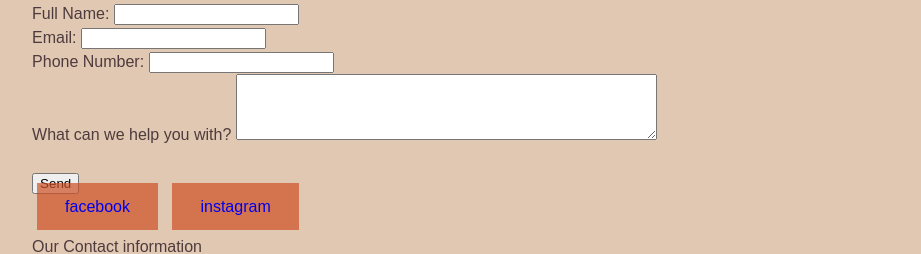
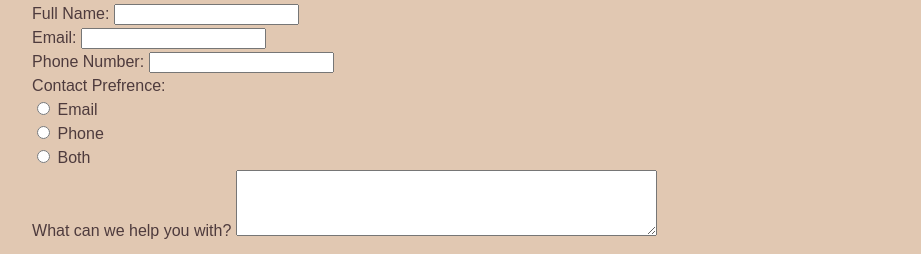
Before and after one commit to TatoaKato/Phillips-Hansen, an Astro site: page /contact in a window 1280 px wide. Shown: the part 566-820 px from the top of the page, without its empty margins (179-1100 px from the left). Built offline with nearby package versions, Linux system fonts and the light colour scheme; Astro itself is replaced by a stand-in of ours.

Commit message:
added contact prefrence in form

```diff
--- a/src/pages/contact.astro
+++ b/src/pages/contact.astro
@@ -59,6 +59,19 @@ if (Astro.request.method === "POST") {
       <input type="text" id="phone" name="phone" required />
     </label><br>
     <label>
+      Contact Prefrence:<br>
+      <input type="radio" name="contactPreference" value="email">
+      Email
+  </label><br>
+  <label>
+      <input type="radio" name="contactPreference" value="phone">
+      Phone
+  </label><br>
+  <label>
+      <input type="radio" name="contactPreference" value="both">
+      Both
+  </label><br>
+    <label>
       What can we help you with?
       <textarea id="message" name="message" rows="4" cols="50" required></textarea><br>
     </label><br>
```
